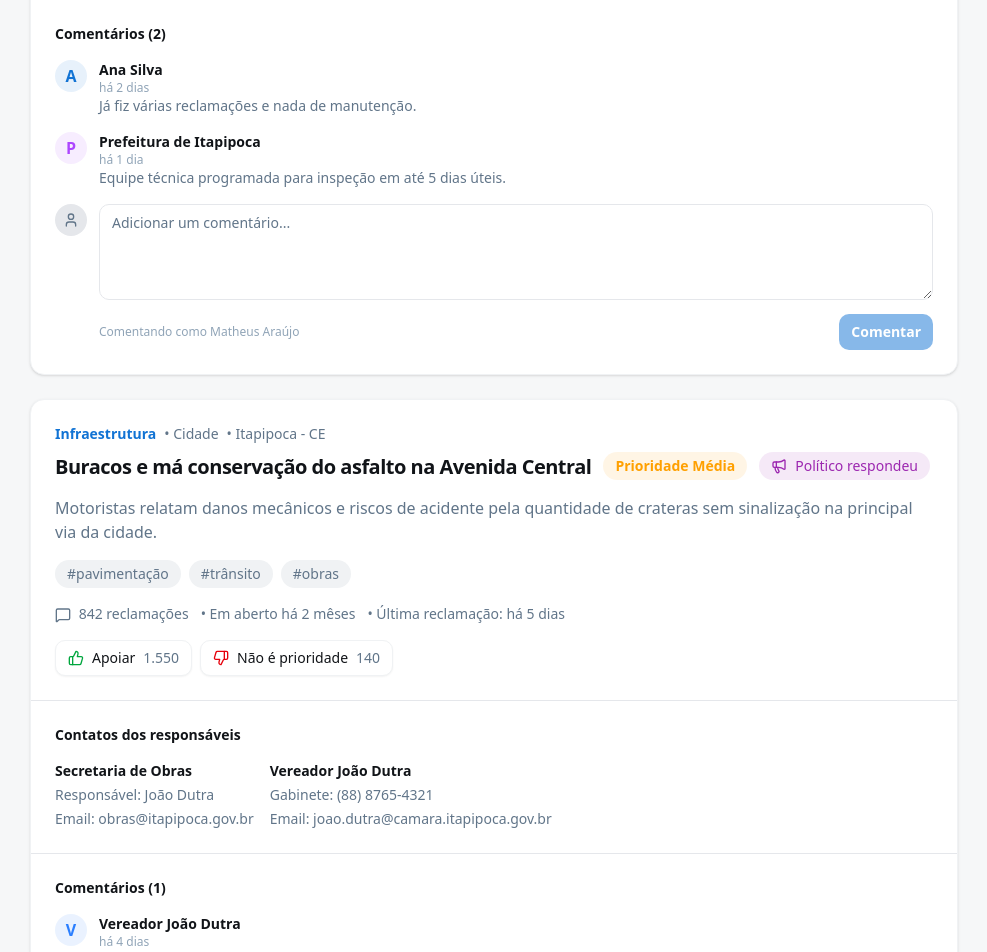
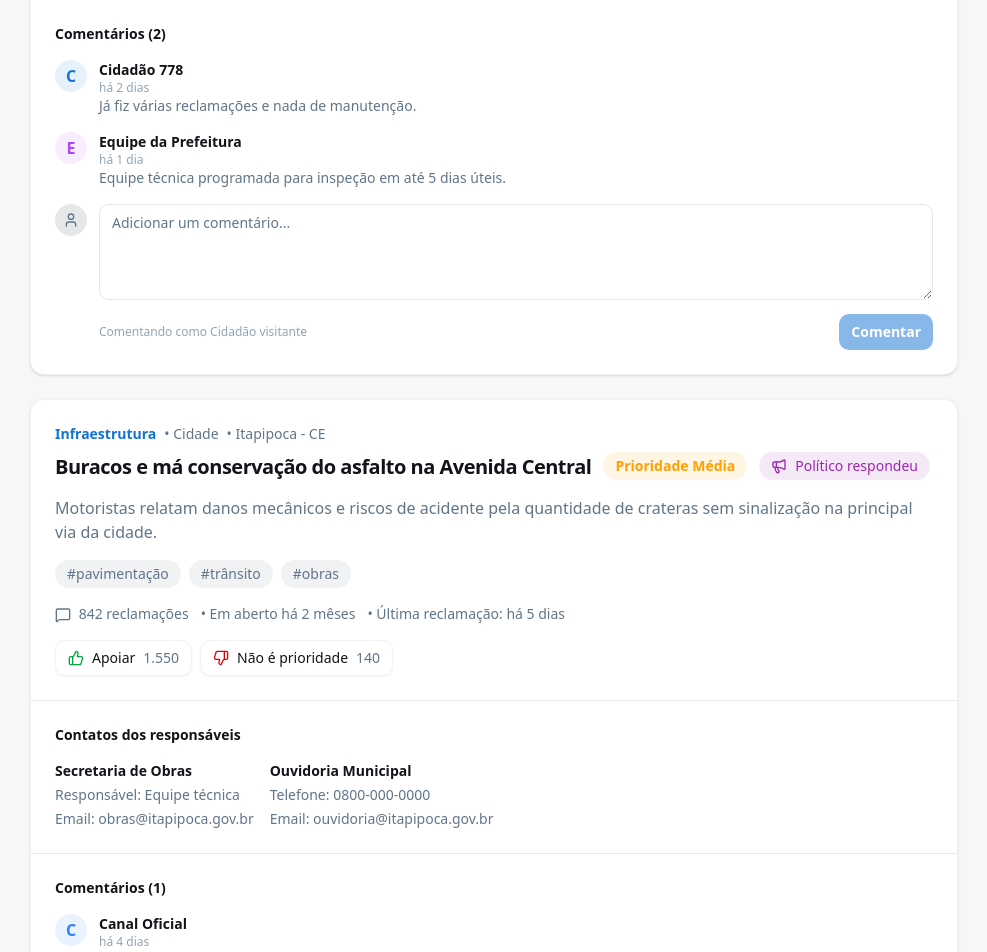
Before and after one commit to DamasoMagno/reclamaai, a Next.js app: page / in a window 1280 px wide. Shown: the part 900-1852 px from the top of the page, without its empty margins (146-1133 px from the left). Built offline with nearby package versions, Linux system fonts and the light colour scheme.

Commit message:
chore: enforce anonymous user references

```diff
--- a/app/login/page.tsx
+++ b/app/login/page.tsx
@@ -11,7 +11,6 @@ export default function LoginPage() {
   const [mode, setMode] = React.useState<"login" | "register">("login")
   const [email, setEmail] = React.useState("")
   const [password, setPassword] = React.useState("")
-  const [name, setName] = React.useState("")
   const [city, setCity] = React.useState("")
   const [feedback, setFeedback] = React.useState<string | null>(null)
   const [loading, setLoading] = React.useState(false)
@@ -21,9 +20,8 @@ export default function LoginPage() {
     setLoading(true)
     setTimeout(() => {
       setLoading(false)
-      setFeedback(mode === "login" ? "Login efetuado (mock)." : "Cadastro criado (mock).")
+      setFeedback(mode === "login" ? "Acesso anônimo liberado (mock)." : "Perfil anônimo criado (mock).")
       if (mode === "register") {
-        setName("")
         setCity("")
       }
       setEmail("")
@@ -38,10 +36,10 @@ export default function LoginPage() {
           <div>
             <p className="text-sm font-semibold uppercase tracking-[0.3em] text-[#90a4b7]">Acesso Seguro</p>
             <h1 className="text-3xl font-black tracking-[-0.03em] text-[#111418] dark:text-white">
-              Entre ou crie sua conta no ReclameAI!
+              Acesse o ReclameAI! de forma anônima
             </h1>
             <p className="text-base text-[#617589] dark:text-[#90a4b7]">
-              Centralizamos suas reclamações, votos e alertas. Use os dados para acompanhar a atuação das autoridades.
+              Centralizamos suas reclamações, votos e alertas sem expor sua identidade. Apenas e-mail e localização são usados para gerar estatísticas.
             </p>
           </div>
           <div className="text-sm text-[#617589] dark:text-[#90a4b7]">
@@ -73,19 +71,6 @@ export default function LoginPage() {
             </div>
 
             <form onSubmit={handleSubmit} className="mt-6 space-y-4">
-              {mode === "register" && (
-                <label className="flex flex-col gap-2 text-sm font-semibold">
-                  Nome completo
-                  <input
-                    className="h-11 rounded-lg border border-[#d6dce5] bg-white px-4 text-base text-[#111418] placeholder:text-[#90a4b7] focus-visible:ring-2 focus-visible:ring-[#1173d4] focus-visible:outline-none dark:border-[#36414a] dark:bg-[#111c2a] dark:text-[#f0f2f4]"
-                    placeholder="Como deseja ser identificado"
-                    value={name}
-                    onChange={(event) => setName(event.target.value)}
-                    required
-                  />
-                </label>
-              )}
-
               <label className="flex flex-col gap-2 text-sm font-semibold">
                 E-mail
                 <input
@@ -103,10 +88,10 @@ export default function LoginPage() {
                   Cidade
                   <input
                     className="h-11 rounded-lg border border-[#d6dce5] bg-white px-4 text-base text-[#111418] placeholder:text-[#90a4b7] focus-visible:ring-2 focus-visible:ring-[#1173d4] focus-visible:outline-none dark:border-[#36414a] dark:bg-[#111c2a] dark:text-[#f0f2f4]"
-                    placeholder="Ex.: Itapipoca - CE"
-                    value={city}
-                    onChange={(event) => setCity(event.target.value)}
-                  />
+                  placeholder="Ex.: Itapipoca - CE (opcional)"
+                  value={city}
+                  onChange={(event) => setCity(event.target.value)}
+                />
                 </label>
               )}
 
@@ -128,7 +113,7 @@ export default function LoginPage() {
                     Esqueci minha senha
                   </Link>
                 ) : (
-                  <p>Usaremos seu e-mail para notificações das suas causas.</p>
+                  <p>O sistema gera um codinome automático para suas interações públicas.</p>
                 )}
               </div>
 
@@ -145,11 +130,11 @@ export default function LoginPage() {
           </section>
 
           <section className={cardClasses}>
-            <h2 className="text-xl font-bold text-[#111418] dark:text-white">Por que criar uma conta?</h2>
+            <h2 className="text-xl font-bold text-[#111418] dark:text-white">Por que criar um acesso anônimo?</h2>
             <ul className="mt-4 space-y-3 text-sm text-[#617589] dark:text-[#cfd5db]">
-              <li>• Acompanhe suas reclamações em tempo real e receba notificações.</li>
-              <li>• Vote nos tópicos mais urgentes e participe de abaixo-assinados.</li>
-              <li>• Salve contatos das autoridades e organize grupos locais.</li>
+              <li>• Acompanhe suas reclamações em tempo real sem mostrar nome ou foto.</li>
+              <li>• Vote nos tópicos mais urgentes usando apenas seu codinome.</li>
+              <li>• Salve contatos das autoridades e organize grupos locais mantendo sua privacidade.</li>
             </ul>
             <div className="mt-8 rounded-2xl border border-dashed border-[#d6dce5] bg-[#f6f7f8] px-4 py-5 text-sm text-[#617589] dark:border-[#36414a] dark:bg-[#111c2a]">
               <p className="font-semibold text-[#111418] dark:text-white">Dúvidas sobre privacidade?</p>
--- a/app/page.tsx
+++ b/app/page.tsx
@@ -16,8 +16,8 @@ const initialFilters: TopicsFilters = {
 }
 
 const currentUser = {
-  id: "user-demo",
-  name: "Matheus Araújo",
+  id: "anon-user",
+  name: "Cidadão visitante",
 }
 
 export default function HomePage() {
--- a/lib/topics.ts
+++ b/lib/topics.ts
@@ -80,17 +80,17 @@ export const topicSeed: Topic[] = [
     lastComplaintAt: new Date(Date.now() - 1000 * 60 * 60 * 24 * 2).toISOString(),
     exampleComplaints: [
       {
-        author: "João P.",
+        author: "Cidadão 224",
         time: "há 2 dias",
         text: "A rua principal do Bairro Imperial está um breu total. Já liguei para a prefeitura e nada.",
       },
       {
-        author: "Maria S.",
+        author: "Cidadão 512",
         time: "há 5 dias",
         text: "Poste em frente à minha casa queimado há mais de um mês. Crianças com medo de brincar na rua.",
       },
       {
-        author: "Carlos A.",
+        author: "Cidadão 931",
         time: "há 1 semana",
         text: "Pagamos iluminação pública e seguimos no escuro. Precisamos de solução urgente.",
       },
@@ -108,13 +108,13 @@ export const topicSeed: Topic[] = [
     comments: [
       {
         id: "c1",
-        author: { id: "u1", name: "Ana Silva" },
+        author: { id: "u1", name: "Cidadão 778" },
         text: "Já fiz várias reclamações e nada de manutenção.",
         createdAt: new Date(Date.now() - 1000 * 60 * 60 * 24 * 2).toISOString(),
       },
       {
         id: "c2",
-        author: { id: "org1", name: "Prefeitura de Itapipoca" },
+        author: { id: "org1", name: "Equipe da Prefeitura" },
         text: "Equipe técnica programada para inspeção em até 5 dias úteis.",
         accent: "bg-purple-500/10 text-purple-500",
         createdAt: new Date(Date.now() - 1000 * 60 * 60 * 24 * 1).toISOString(),
@@ -152,17 +152,17 @@ export const topicSeed: Topic[] = [
     contacts: [
       {
         title: "Secretaria de Obras",
-        lines: ["Responsável: João Dutra", "Email: obras@itapipoca.gov.br"],
+        lines: ["Responsável: Equipe técnica", "Email: obras@itapipoca.gov.br"],
       },
       {
-        title: "Vereador João Dutra",
-        lines: ["Gabinete: (88) 8765-4321", "Email: joao.dutra@camara.itapipoca.gov.br"],
+        title: "Ouvidoria Municipal",
+        lines: ["Telefone: 0800-000-0000", "Email: ouvidoria@itapipoca.gov.br"],
       },
     ],
     comments: [
       {
         id: "c3",
-        author: { id: "org2", name: "Vereador João Dutra" },
+        author: { id: "org2", name: "Canal Oficial" },
         text: "Solicitação enviada, licitação do recapeamento em análise.",
         accent: "bg-blue-500/10 text-blue-500",
         createdAt: new Date(Date.now() - 1000 * 60 * 60 * 24 * 4).toISOString(),
@@ -200,7 +200,7 @@ export const topicSeed: Topic[] = [
     contacts: [
       {
         title: "Secretaria de Transporte",
-        lines: ["Responsável: Ana Paula", "Email: transporte@itapipoca.gov.br"],
+        lines: ["Responsável: Equipe de mobilidade", "Email: transporte@itapipoca.gov.br"],
       },
     ],
     comments: [],
@@ -238,7 +238,7 @@ export const topicSeed: Topic[] = [
     socialImpact: "Médio",
     detailedDescription: [
       "As creches municipais do centro de Itapipoca operam com lotação máxima desde o início do ano letivo. Famílias aguardam mais de seis meses por vagas e precisam pagar instituições privadas ou improvisar cuidados.",
-      "A ausência de novas unidades afeta principalmente mães solo que não conseguem trabalhar durante o dia. O problema pressiona a rede de assistência social e reduz a renda média das famílias afetadas.",
+      "A ausência de novas unidades afeta principalmente responsáveis que precisam trabalhar durante o dia. O problema pressiona a rede de assistência social e reduz a renda média das famílias afetadas.",
     ],
     impactMetric: {
       label: "Famílias na fila de espera",
```
